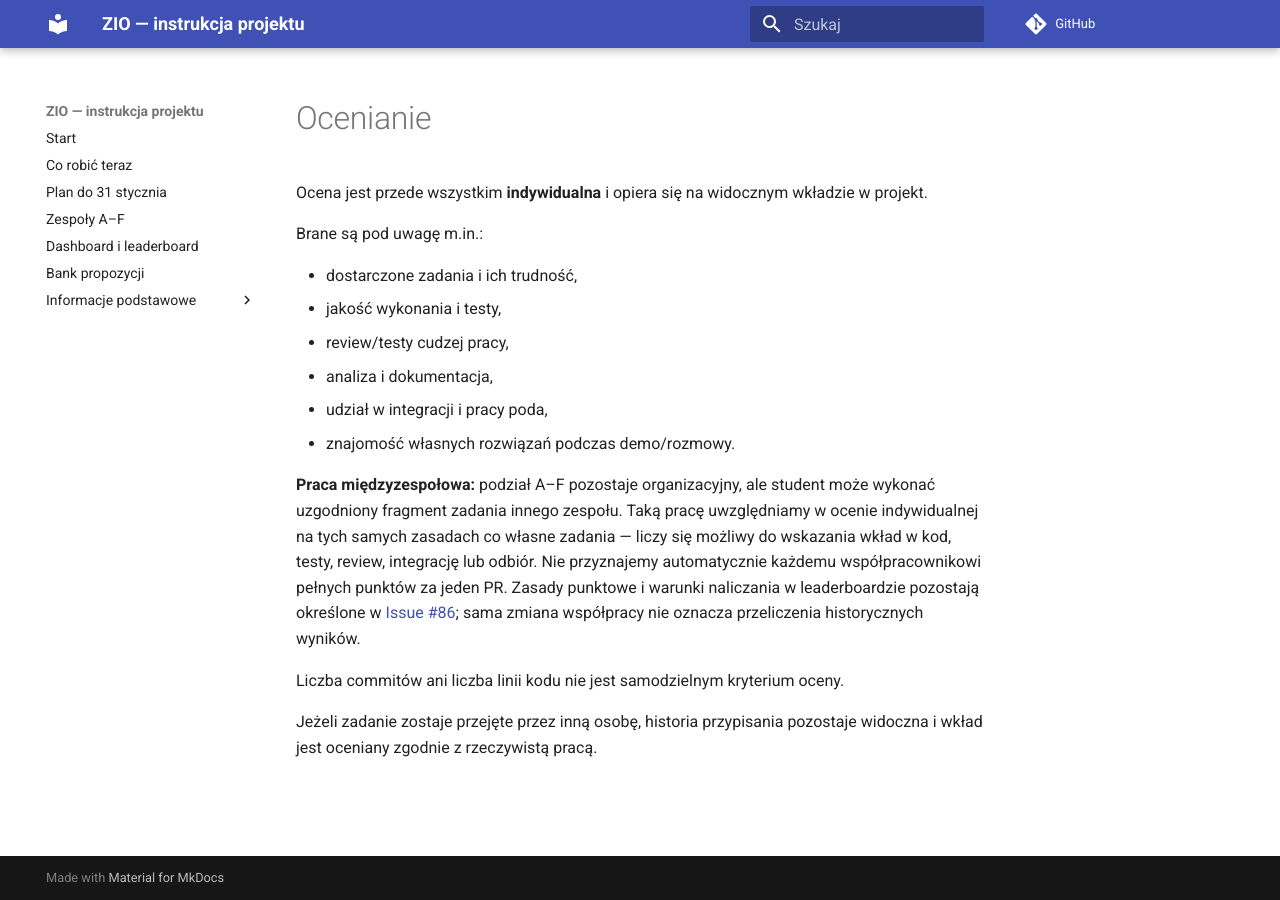
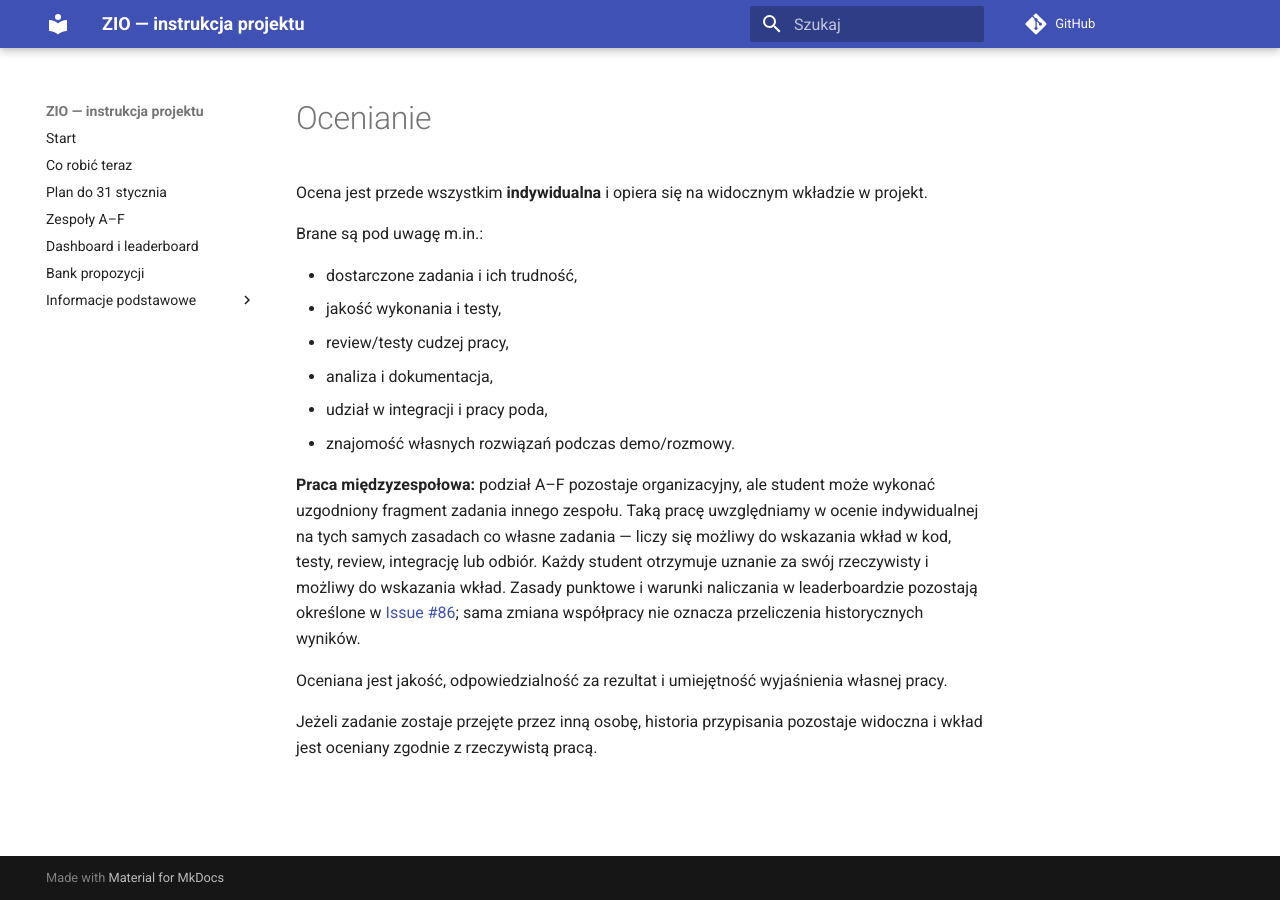
Before and after one commit to zio-wi-pb-mc/pb-science-office-manual, an MkDocs documentation site: the page built from manual/08-ocenianie.md, in a window 1280 px wide. Built offline with MkDocs 1.6.1 and Material for MkDocs 9.7.7, drawn with Linux system fonts in a browser that asks for light colours; comment, search, counter and statistics services are not loaded.

Commit message:
docs: concise positive guidance and flexible interim milestones

```diff
--- a/manual/08-ocenianie.md
+++ b/manual/08-ocenianie.md
@@ -11,8 +11,8 @@ Brane są pod uwagę m.in.:
 - udział w integracji i pracy poda,
 - znajomość własnych rozwiązań podczas demo/rozmowy.
 
-**Praca międzyzespołowa:** podział A–F pozostaje organizacyjny, ale student może wykonać uzgodniony fragment zadania innego zespołu. Taką pracę uwzględniamy w ocenie indywidualnej na tych samych zasadach co własne zadania — liczy się możliwy do wskazania wkład w kod, testy, review, integrację lub odbiór. Nie przyznajemy automatycznie każdemu współpracownikowi pełnych punktów za jeden PR. Zasady punktowe i warunki naliczania w leaderboardzie pozostają określone w [Issue #86](https://github.com/zio-wi-pb-mc/pb-science-office/issues/86); sama zmiana współpracy nie oznacza przeliczenia historycznych wyników.
+**Praca międzyzespołowa:** podział A–F pozostaje organizacyjny, ale student może wykonać uzgodniony fragment zadania innego zespołu. Taką pracę uwzględniamy w ocenie indywidualnej na tych samych zasadach co własne zadania — liczy się możliwy do wskazania wkład w kod, testy, review, integrację lub odbiór. Każdy student otrzymuje uznanie za swój rzeczywisty i możliwy do wskazania wkład. Zasady punktowe i warunki naliczania w leaderboardzie pozostają określone w [Issue #86](https://github.com/zio-wi-pb-mc/pb-science-office/issues/86); sama zmiana współpracy nie oznacza przeliczenia historycznych wyników.
 
-Liczba commitów ani liczba linii kodu nie jest samodzielnym kryterium oceny.
+Oceniana jest jakość, odpowiedzialność za rezultat i umiejętność wyjaśnienia własnej pracy.
 
 Jeżeli zadanie zostaje przejęte przez inną osobę, historia przypisania pozostaje widoczna i wkład jest oceniany zgodnie z rzeczywistą pracą.
```
